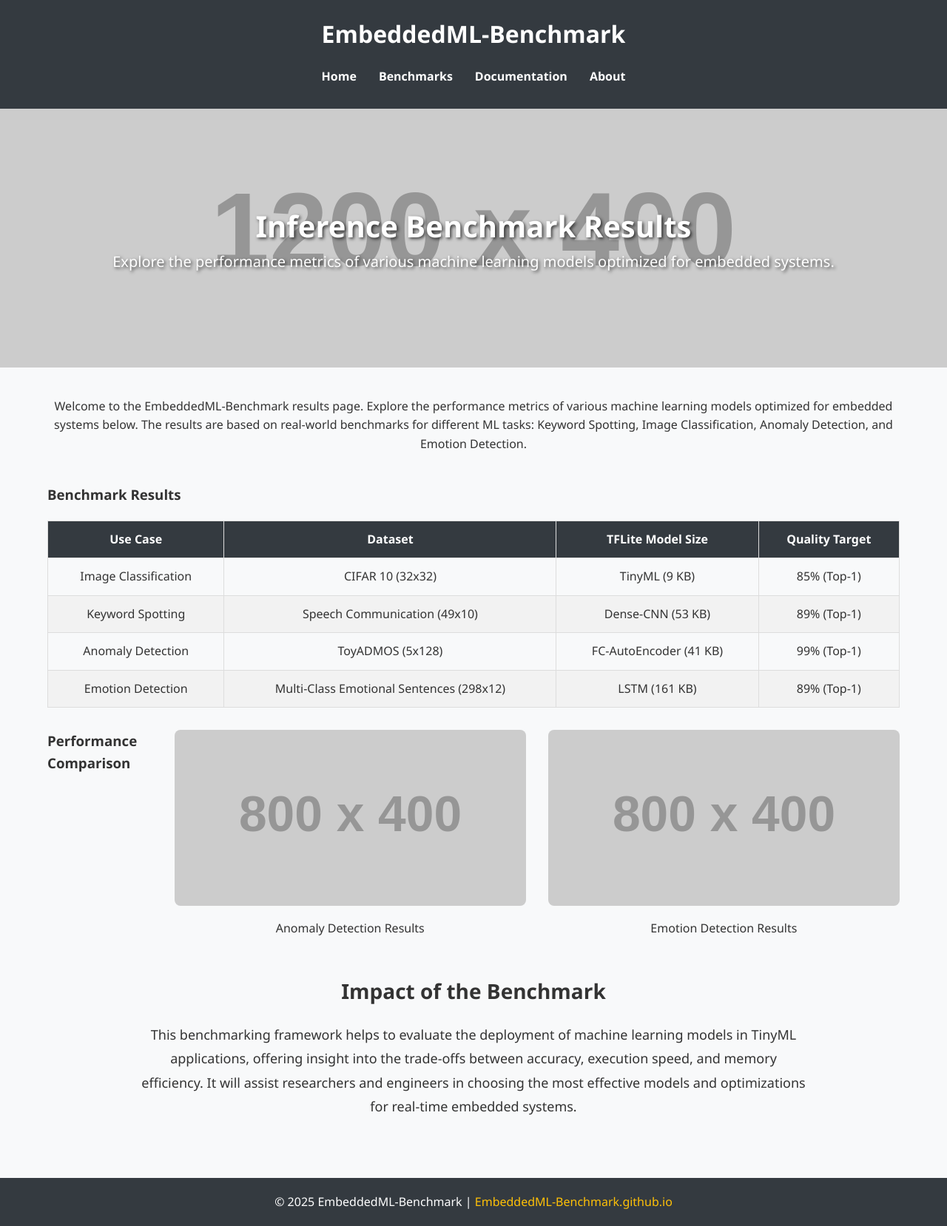
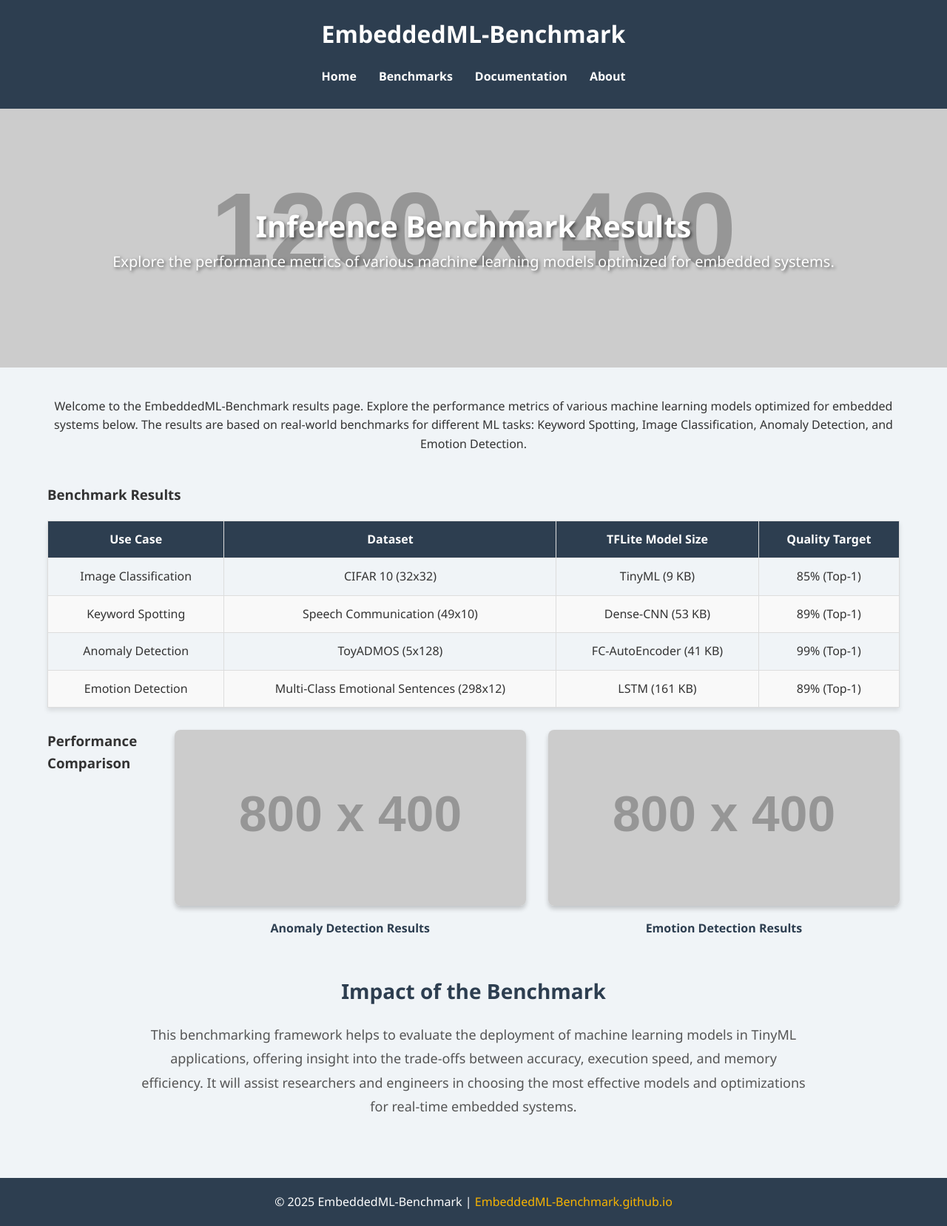
Before and after one commit to EmbeddedML-Benchmark/embeddedml-benchmark.github.io, a plain HTML site: page index.html in a window 1280 px wide. Shown: the whole page at 74% size. Drawn offline with Linux system fonts and the light colour scheme; placeholder pictures from the web are drawn by us.

Commit message:
Better Colors

```diff
--- a/styles.css
+++ b/styles.css
@@ -8,7 +8,7 @@
 /* Body styling */
 body {
   font-family: 'Segoe UI', Tahoma, Geneva, Verdana, sans-serif;
-  background-color: #f8f9fa;
+  background-color: #f0f4f7;  /* Light gray background */
   color: #333;
   line-height: 1.6;
 }
@@ -22,7 +22,7 @@ body {
 
 /* Header styling */
 header {
-  background-color: #343a40;
+  background-color: #2d3e50;  /* Dark blue */
   color: #fff;
   padding: 20px 0;
 }
@@ -51,7 +51,7 @@ nav ul li a {
 }
 
 nav ul li a:hover {
-  color: #ffc107;
+  color: #f8b400;  /* Yellow accent */
 }
 
 /* Hero section styling */
@@ -62,7 +62,7 @@ nav ul li a:hover {
   align-items: center;
   justify-content: center;
   color: #fff;
-  text-shadow: 2px 2px 4px rgba(0, 0, 0, 0.7);
+  text-shadow: 2px 2px 4px rgba(0, 0, 0, 0.6);
 }
 
 .hero h2 {
@@ -91,6 +91,7 @@ main {
   width: 100%;
   border-collapse: collapse;
   margin-top: 20px;
+  box-shadow: 0px 4px 6px rgba(0, 0, 0, 0.1);
 }
 
 .benchmark-table th, .benchmark-table td {
@@ -100,22 +101,23 @@ main {
 }
 
 .benchmark-table th {
-  background-color: #343a40;
+  background-color: #2d3e50;  /* Dark blue */
   color: #fff;
 }
 
 .benchmark-table tr:nth-child(even) {
-  background-color: #f2f2f2;
+  background-color: #f9f9f9;
 }
 
 .benchmark-table tr:hover {
-  background-color: #e9e9e9;
+  background-color: #f1f1f1;
 }
 
 .benchmark-table caption {
   font-size: 1.5em;
   margin-bottom: 10px;
   font-weight: bold;
+  color: #2d3e50;
 }
 
 /* Graph section styling */
@@ -130,11 +132,14 @@ main {
   width: 100%;
   max-width: 800px;
   border-radius: 8px;
+  box-shadow: 0px 4px 6px rgba(0, 0, 0, 0.2);
 }
 
 .graph p {
   text-align: center;
   margin-top: 10px;
+  font-weight: bold;
+  color: #2d3e50;  /* Dark blue */
 }
 
 /* Impact section styling */
@@ -146,6 +151,7 @@ main {
 .impact h3 {
   font-size: 28px;
   margin-bottom: 20px;
+  color: #2d3e50;
 }
 
 .impact p {
@@ -153,11 +159,12 @@ main {
   line-height: 1.8;
   max-width: 900px;
   margin: 0 auto;
+  color: #555;
 }
 
 /* Footer styling */
 footer {
-  background-color: #343a40;
+  background-color: #2d3e50;  /* Dark blue */
   color: #fff;
   text-align: center;
   padding: 20px 0;
@@ -165,7 +172,7 @@ footer {
 }
 
 footer a {
-  color: #ffc107;
+  color: #f8b400;  /* Yellow accent */
   text-decoration: none;
   transition: color 0.3s;
 }
```
